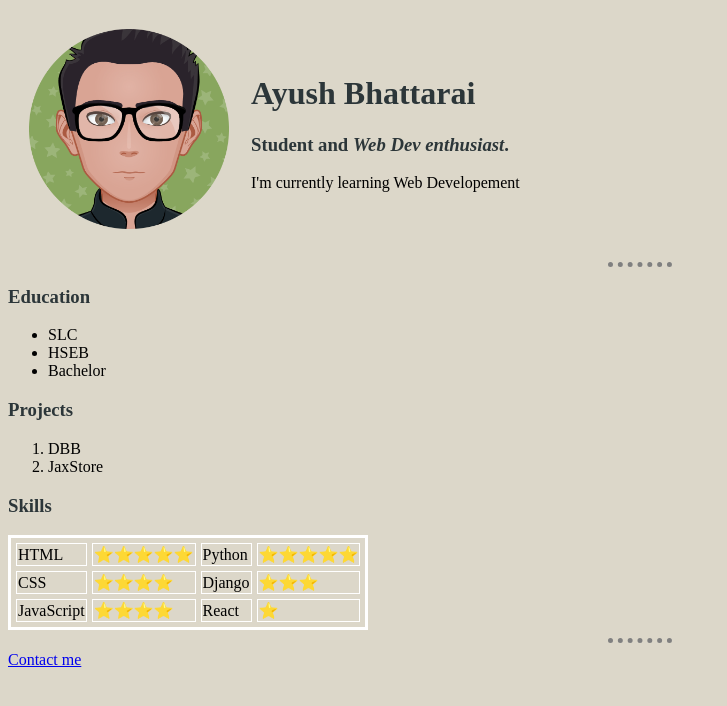
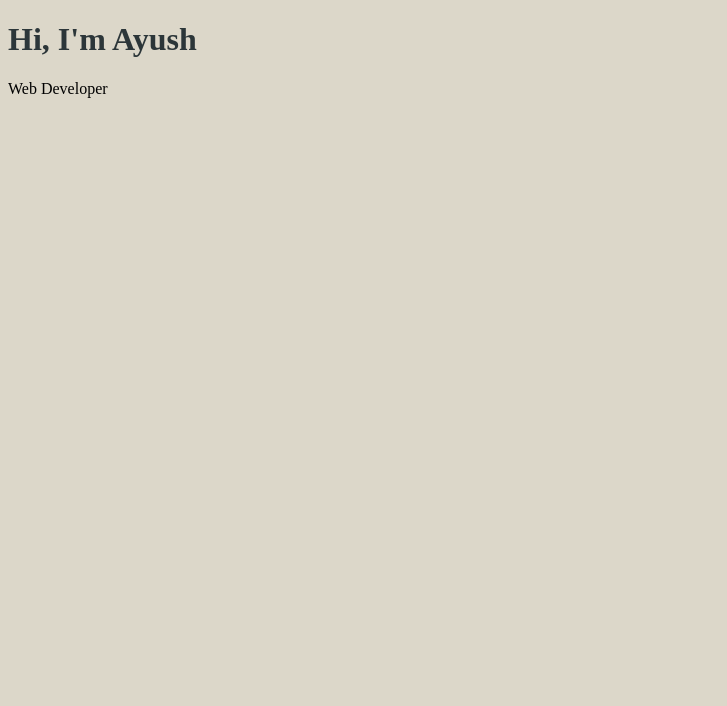
Before and after one commit to aaxyat/CV, a plain HTML site: page index.html in a window 1280 px wide. Shown: the whole page, without its empty margins (0-727 px from the left). Drawn offline with Linux system fonts and the light colour scheme; files that its build step writes are made by us from their sources.

```diff
--- a/index.html
+++ b/index.html
@@ -5,52 +5,13 @@
     <meta http-equiv="X-UA-Compatible" content="IE=edge">
     <meta name="viewport" content="width=device-width, initial-scale=1.0">
     <link rel="stylesheet" href="css/style.css">
-    <title>Ayush's Page</title>
+    <link rel="shortcut icon" href="images/favicon.ico" type="image/x-icon">
+    <title>Ayush Bhattarai</title>
 </head>
 <body>
-    <table cellspacing= '20'>
-        <tr>
-            <td> <img src="images/myAvatar400x400-modified.png" height="200" width="200"></td>
-            <td>
-                <h1>Ayush Bhattarai</h1>
-                <h3>Student and <em>Web Dev enthusiast</em>.</h3>
-                <p>I'm currently learning Web Developement</p>
-            </td>
-        </tr>
-    </table>
-    <hr class = ''>
-    <h3>Education</h3>
-    <ul>
-        <li>SLC</li>
-        <li>HSEB</li>
-        <li>Bachelor</li>
-    </ul>
-    <h3>Projects</h3>
-    <ol>
-        <li>DBB</li>
-        <li>JaxStore</li>
-    </ol>
-    <h3>Skills</h3>
-    <table border="3" bordercolor="white" cellspacing="5">
-        <tr>
-            <td>HTML</td>
-            <td>⭐⭐⭐⭐⭐</td>
-            <td>Python</td>
-            <td>⭐⭐⭐⭐⭐</td>
-        </tr>
-        <tr>
-            <td>CSS</td>
-            <td>⭐⭐⭐⭐</td>
-            <td>Django</td>
-            <td>⭐⭐⭐</td>
-        </tr>
-        <tr>
-            <td>JavaScript</td>
-            <td>⭐⭐⭐⭐</td>
-            <td>React</td>
-            <td>⭐</td>
-    </table>
-    <hr>
-    <a href="contact.html" target="_blank">Contact me</a>
+    <div>
+        <h1>Hi, I'm Ayush</h1>
+        <p>Web Developer</p>
+    </div>
 </body>
 </html>
```
Also changed, not shown: CD_Lesson1and2/index.html (added, +56 -0 lines), CD_Lesson1and2/contact.html (renamed from contact.html), CD_Lesson1and2/css/style.css (renamed from css/style.css), CD_Lesson1and2/images/myAvatar400x400-modified.png (renamed from images/myAvatar400x400-modified.png), CD_Lesson1and2/images/myAvatar400x400.png (renamed from images/myAvatar400x400.png), images/favicon.ico (added).
